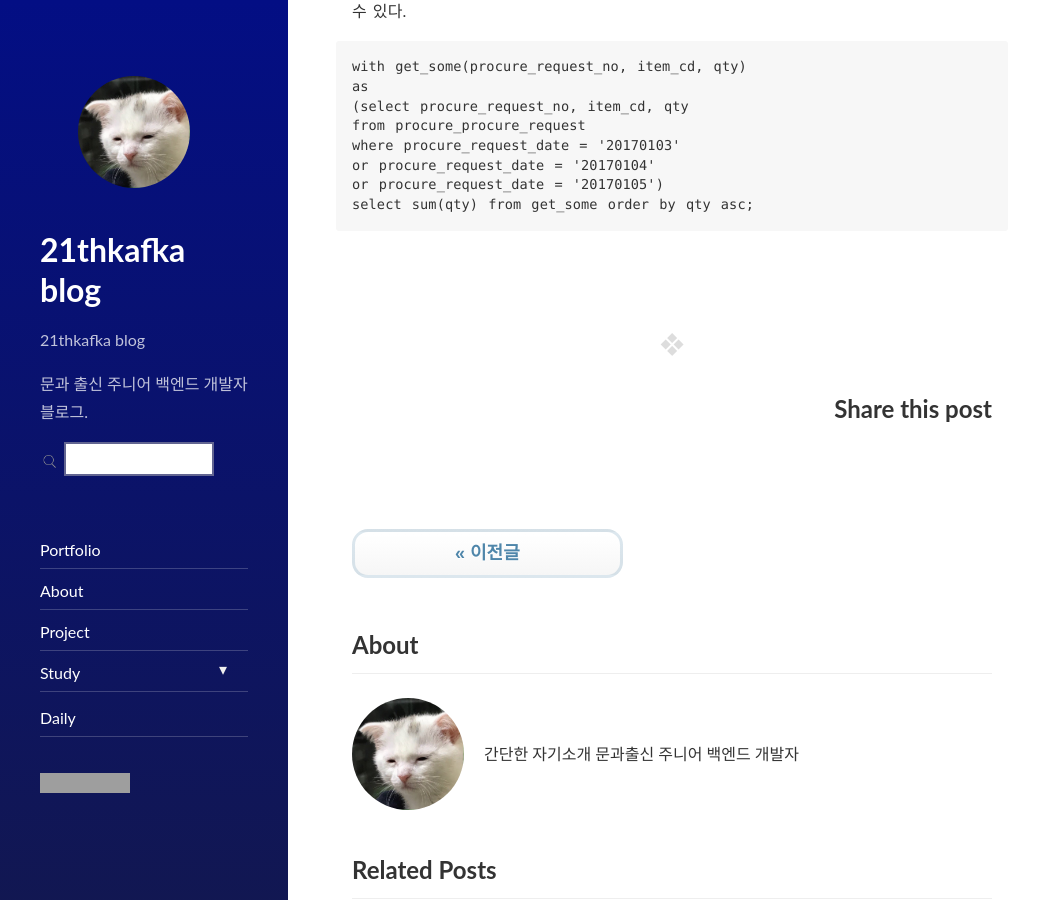
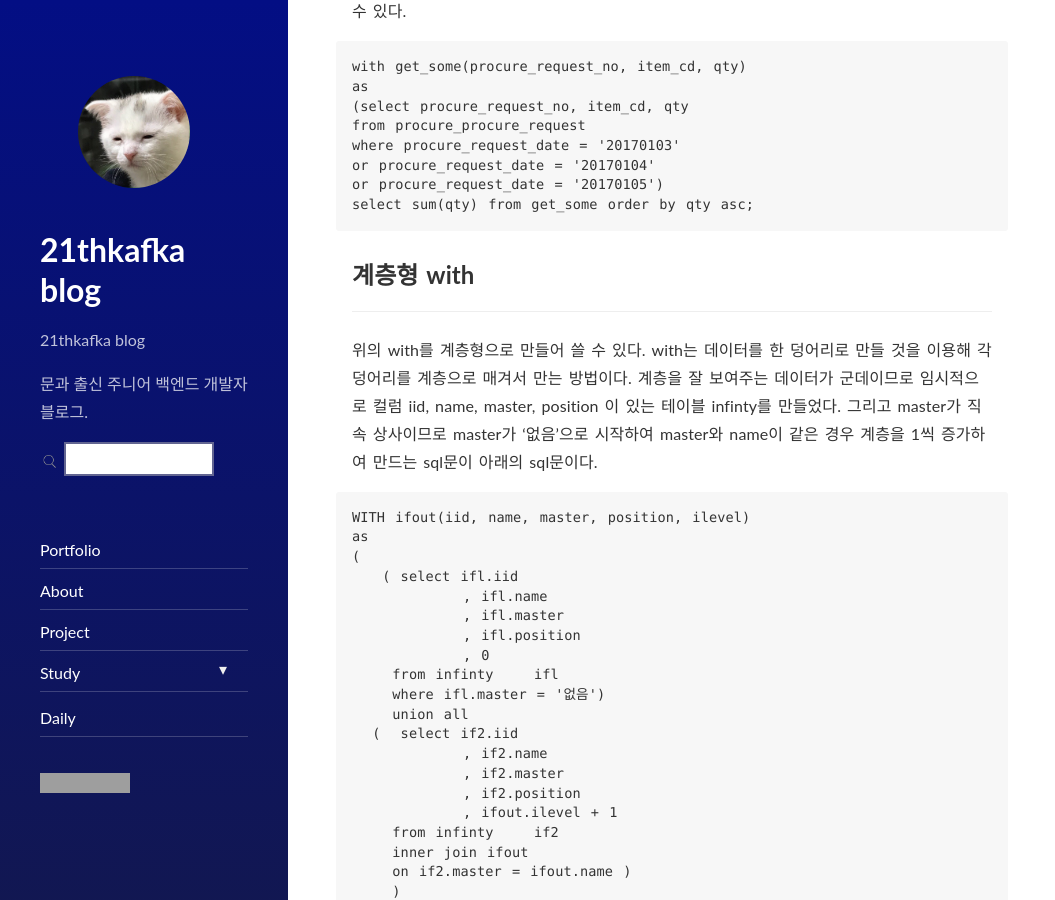
Before and after one commit to 21thkafka/21thkafka.github.io, a Jekyll site: the page built from _posts/study/2022-02-01-database-09.md, in a window 1280 px wide and 900 px high, scrolled down 974 px. Shown: the whole window, without its empty margins (0-1055 px from the left). Built offline with Jekyll 4.4.1, drawn with Linux system fonts in a browser that asks for light colours; nearby versions of some CDN libraries; comment, search, counter and statistics services are not loaded; some of the changed text lies outside the part shown; grey boxes are pictures that could not be loaded.

Commit message:
계층형 with, DML DDL DCL 내용 추가

````diff
--- a/_posts/study/2022-02-01-database-09.md
+++ b/_posts/study/2022-02-01-database-09.md
@@ -47,3 +47,34 @@ or procure_request_date = '20170104'
 or procure_request_date = '20170105')
 select sum(qty) from get_some order by qty asc;
 ```
+
+## 계층형 with
+---
+위의 with를 계층형으로 만들어 쓸 수 있다. with는 데이터를 한 덩어리로 만들 것을 이용해 각 덩어리를 계층으로 매겨서 만는 방법이다.
+계층을 잘 보여주는 데이터가 군데이므로 임시적으로 컬럼 iid, name, master, position 이 있는 테이블 infinty를 만들었다. 그리고 master가 직속 상사이므로 master가 '없음'으로 시작하여 master와 name이 같은 경우 계층을 1씩 증가하여 만드는 sql문이 아래의 sql문이다.
+
+```
+WITH ifout(iid, name, master, position, ilevel)
+as
+(
+   ( select ifl.iid
+           , ifl.name
+           , ifl.master
+           , ifl.position
+           , 0
+    from infinty    ifl
+    where ifl.master = '없음')
+    union all
+  (  select if2.iid
+           , if2.name
+           , if2.master
+           , if2.position
+           , ifout.ilevel + 1
+    from infinty    if2
+    inner join ifout
+    on if2.master = ifout.name )
+    )
+    select * from ifout order by ifout.iid;
+```
+
+이런 계층형 with 문은 매우 어려우므로 이해가 안된다고 좌절하지 말자
````
Also changed, not shown: _posts/study/2022-02-02-database-10.md (added, +75 -0 lines).
